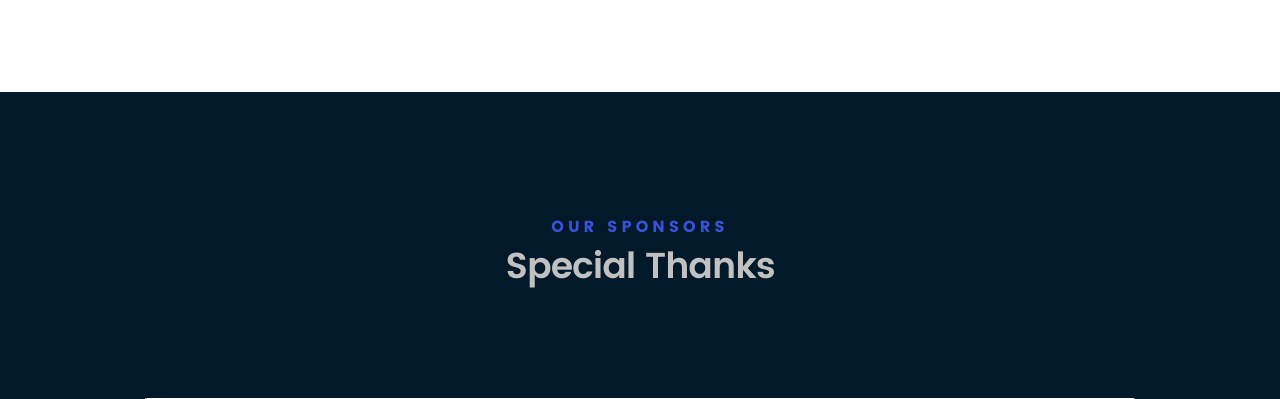
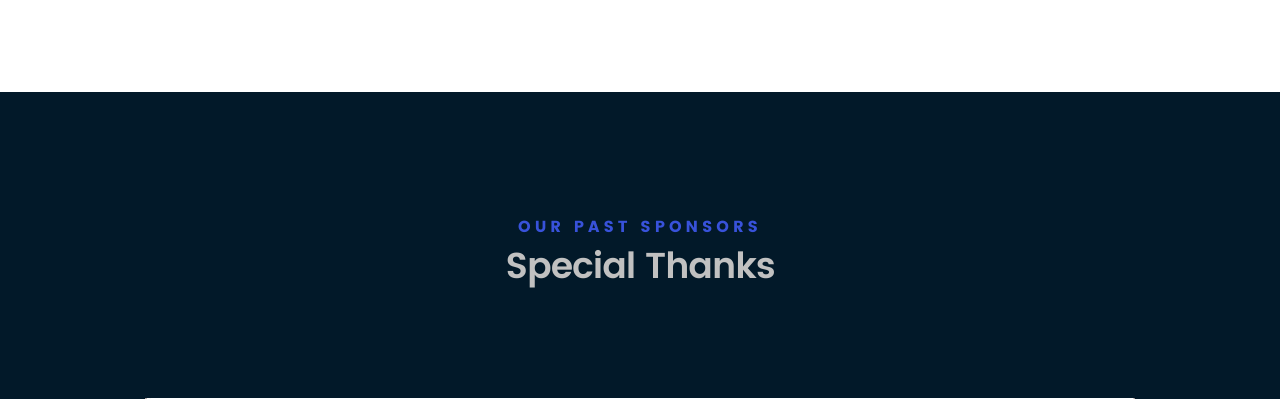
Before and after one commit to Technieks-2020/website, a Flask app: page / in a window 1280 px wide. Shown: the part 1367-1766 px from the top of the page. Run offline with Flask 2, Linux system fonts and the light colour scheme; some libraries are stand-ins or nearby versions.

Commit message:
Changed sponsors to past sponsors

```diff
--- a/templates/footer.html
+++ b/templates/footer.html
@@ -17,7 +17,7 @@
 
      <div class="col-six tab-full">
        <div class="copyright">
-           <span>© techNIEks 2019</span>
+           <span>© techNIEks 2020</span>
           </div>
        </div>
 
--- a/templates/index.html
+++ b/templates/index.html
@@ -161,7 +161,7 @@
 		<div class="row section-intro spons-top">
    		<div class="col-twelve">
 
-   			<h5>Our Sponsors</h5>
+   			<h5>Our Past Sponsors</h5>
    			<h1>Special Thanks</h1>
    		</div>
    	</div> <!-- /section-intro-->
```
